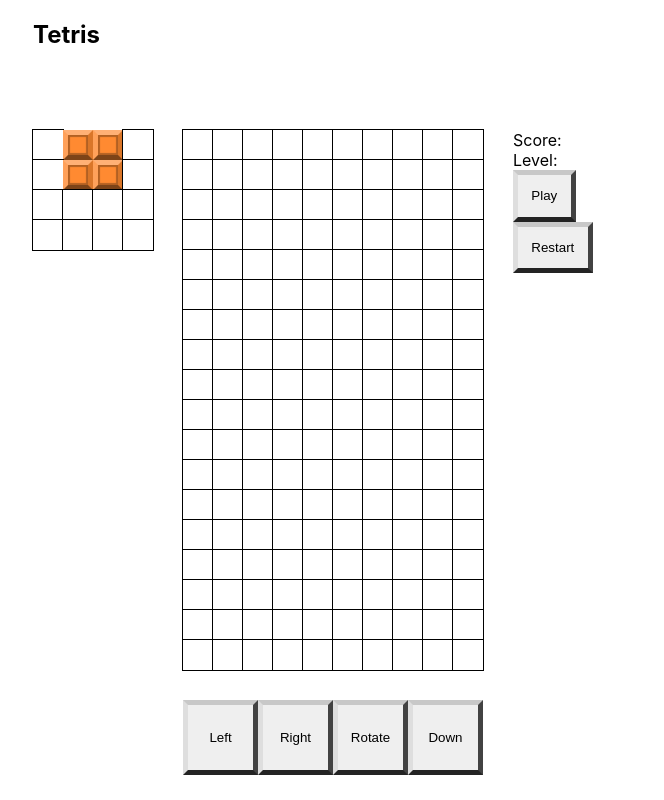
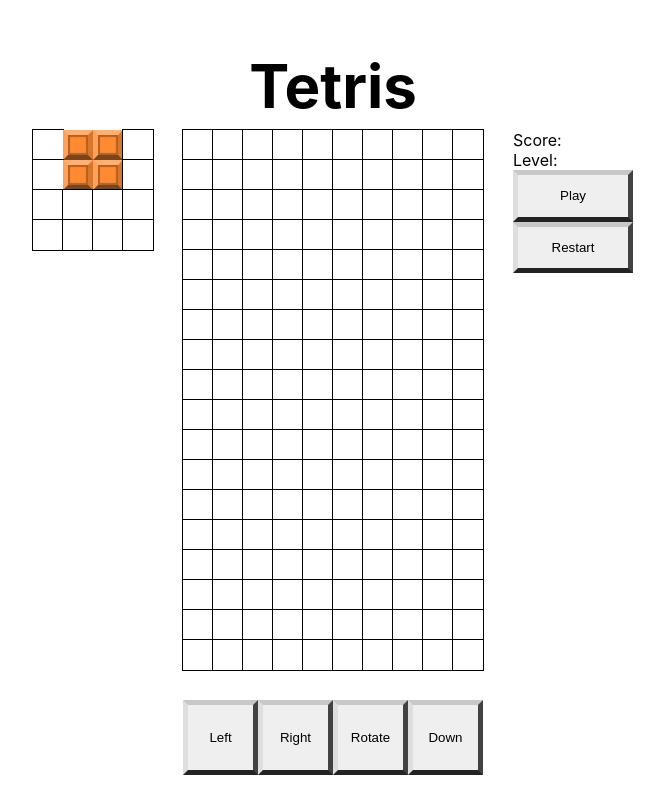
Before and after one commit to hlaek/tetris, a Next.js app: page / in a window 1280 px wide. Shown: the whole page, without its empty margins (339-1003 px from the left). Built offline with nearby package versions, Linux system fonts and the light colour scheme.

Commit message:
pulled latest from main in and cleaned up scss/comments

```diff
--- a/components/scoreBoard/scoreBoard.module.scss
+++ b/components/scoreBoard/scoreBoard.module.scss
@@ -3,6 +3,7 @@
 
   &__button {
     display: block;
+    width: 100%;
     padding: 1em;
     border-width: 5px;
     border-top-color: var(--button-color-t);
--- a/pages/index.tsx
+++ b/pages/index.tsx
@@ -21,7 +21,7 @@ const GridBoard: React.FC = () => {
     }
   }
 
-  // The components generated in makeGrid are rendered in div.grid-board
+  // The components generated in makeGrid are rendered in div.gridBoard
   return <div className={styles.gridBoard}>{gridBoardArray}</div>;
 };
 
--- a/styles/Home.module.scss
+++ b/styles/Home.module.scss
@@ -4,21 +4,28 @@
   width: calc(var(--tile-size) * (4 + 1 + 10 + 1 + 4));
   margin: auto;
   display: grid;
-
   grid-gap: var(--tile-size) var(--tile-size);
   /* Defines three columns of `--col-side`, `--col-center`, and `--col-side` widths. */
   grid-template-columns: var(--col-side) var(--col-center) var(--col-side);
   /* Defines three rows of `100px`, `--grid-height`, and 100px. */
   grid-template-rows: 100px var(--grid-height) 100px;
 
-  /* This defines the areas on the grid with names: 'h', 'l', 'c', 'r',
-and 'b'. The '.' represents an empty cell on the grid. */
+  /* This defines the areas on the grid:
+      h : Header
+      l : Left column (next piece area)
+      c : Center play area
+      r : Right column (score, play/pause/restart buttons)
+      b : Button controls (left, right, down, rotate)
+      . : Used to mark an empty cell
+  */
   grid-template-areas: "h h h"
                         "l c r"
                         ". b .";
 
   &__header {
     grid-area: h;
+    font-size: 40px;
+    text-align: center;
   }
 }
 
@@ -27,5 +34,5 @@ and 'b'. The '.' represents an empty cell on the grid. */
   grid-template-columns: repeat(var(--cols), var(--tile-size));
   grid-gap: 0;
   align-self: flex-start;
-  grid-area: c; /* Assign to grid area c */
+  grid-area: c;
 }
```
